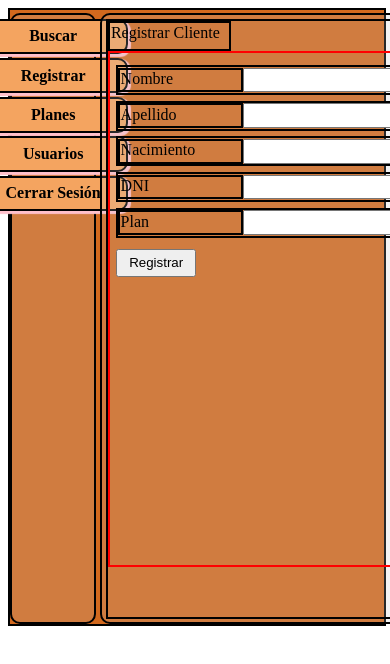
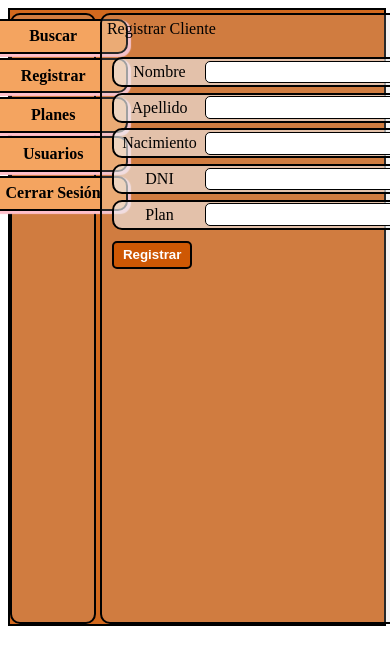
Before and after one commit to FeliBerrutti/velCRM, a Vue app: page /customerRegister in a window 390 px wide. Shown: the top 664 px of the page. Built offline with nearby package versions, Linux system fonts and the light colour scheme.

Commit message:
update CustomerRegisterView

```diff
--- a/src/views/CustomerRegister.vue
+++ b/src/views/CustomerRegister.vue
@@ -12,26 +12,23 @@
                 </div>
                 <input v-model="customerValues[index]"  class="userRegisterFormInput" type="text">
             </div>
-            <button @click="add" id="userRegisterFormButton">Registrar</button>
+            <button @click="add" id="userRegisterFormButton"><b>Registrar</b></button>
         </form>
     </div>
 </template>
 
 <style scoped>
     #userRegisterViewContainer{
-        border: 2px solid black;
         width: 100%;
         padding: 0.1%;
     }
 
     #userRegisterViewTitle{
-        border: 2px solid black;
         width: 20%;
         padding: 0.1%;
     }
 
     #userRegisterForm{
-        border: 2px solid red;
         padding: 1%;
         width: 95%;
         display: flex;
@@ -40,26 +37,37 @@
 
     .userRegisterFormInputContainer{
         border: 2px solid black;
+        border-radius: 10px;
         width: 70%;
         display: flex;
         flex-direction: row;
         align-items: center;
+        background-color: rgba(240,240,240, 0.6);
     }
 
     .userRegisterFormInputLabel{
-        border: 2px solid black;
         width: 30%;
         padding: 0.1%;
+        display: flex;
+        flex-direction: column;
+        align-items: center;
+        justify-content: center;
     }
 
     .userRegisterFormInput{
         width: 50%;
         padding: 0.1%;
+        border: 1.5px solid black;
+        border-radius: 5px;
     }
 
     #userRegisterFormButton{
         width: 15%;
         padding: 0.5%;
+        border: 2px solid black;
+        border-radius: 5px;
+        background: rgb(206, 88, 4);
+        color: white;
     }
 
     #userRegisterFormObservationInput{
@@ -89,16 +97,16 @@
         .userRegisterFormInputContainer{
             min-height: 26px;
             max-height: 26px;
-            min-width: 400px;
-            max-width: 400px;
+            min-width: 300px;
+            max-width: 300px;
             margin-top: 1%;
         }
 
         .userRegisterFormInputLabel{
             min-height: 20px;
             max-height: 20px;
-            min-width: 120px;
-            max-width: 120px;
+            min-width: 90px;
+            max-width: 90px;
         }
 
         .userRegisterFormInput{
```
